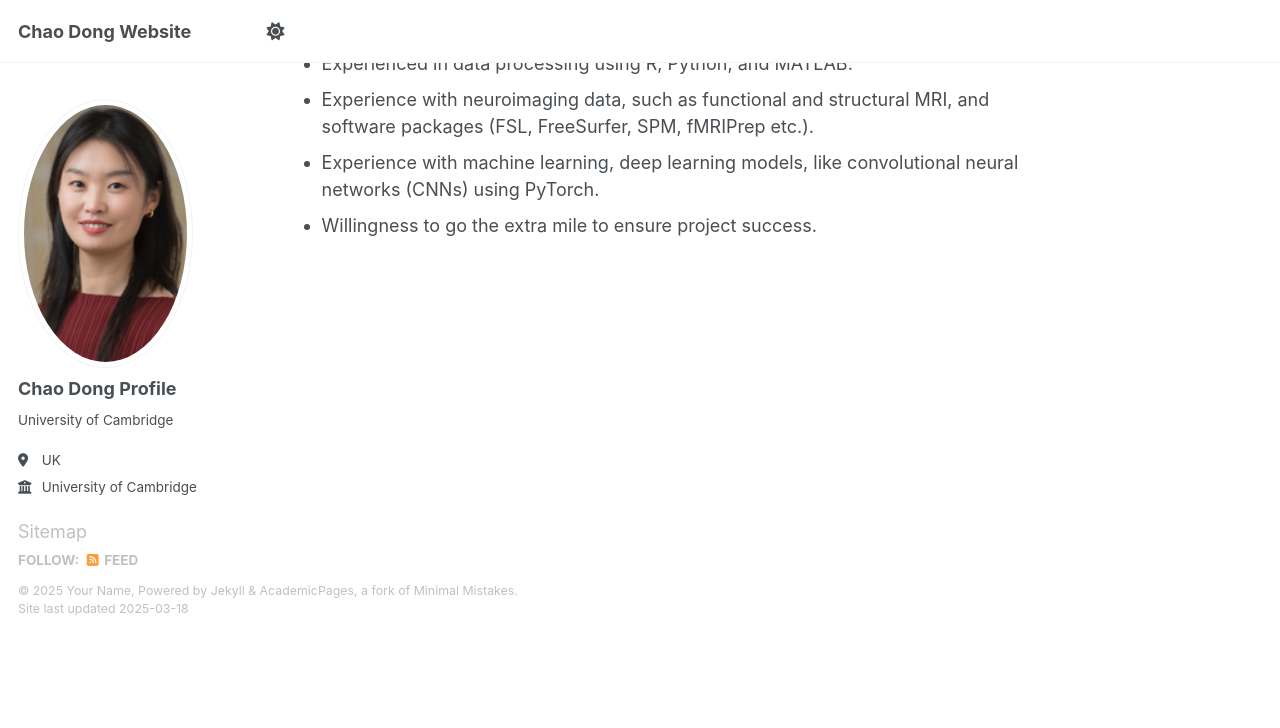
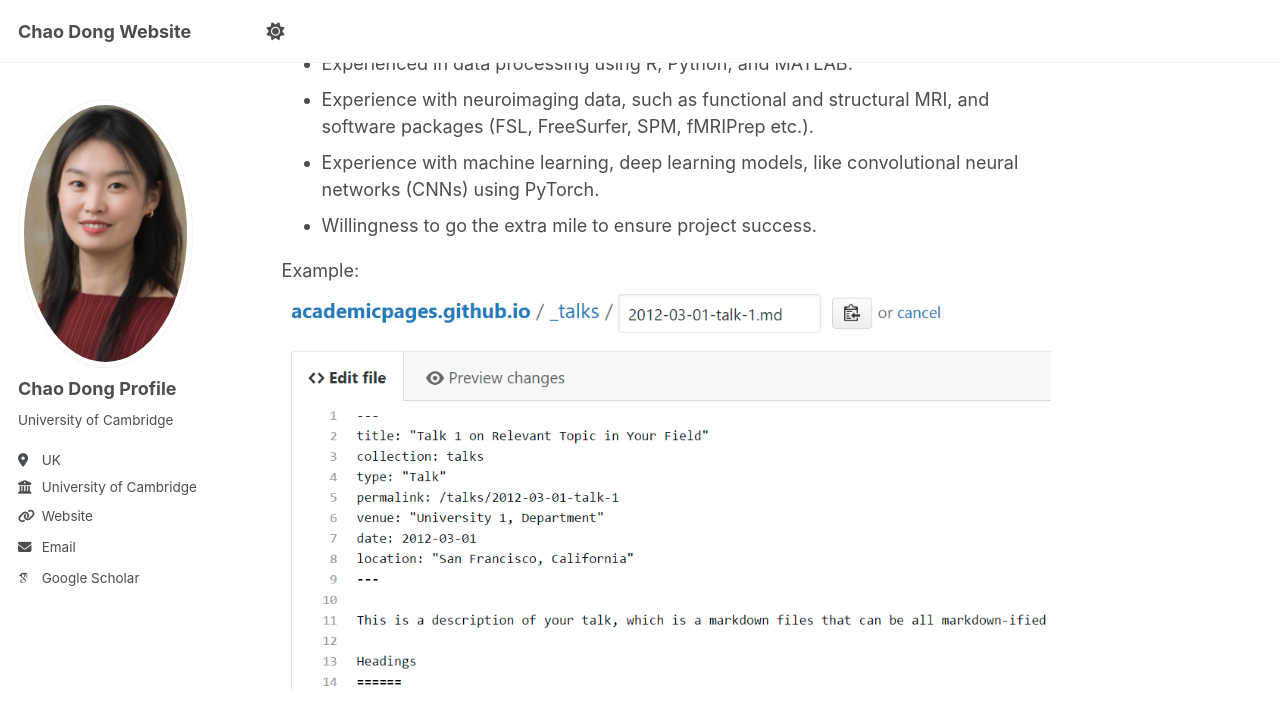
Before and after one commit to ChaoDong12/chaodong.github.io, a Jekyll site: the page built from _pages/about.md, in a window 1280 px wide and 900 px high, scrolled down 2468 px. Shown: the top 728 px of the window. Built offline with Jekyll 4.4.1, drawn with Linux system fonts in a browser that asks for light colours; some web fonts are replaced; before the commit the page ends 3105 px from its top, so only the background shows below that.

Commit message:
Update about.md

```diff
--- a/_pages/about.md
+++ b/_pages/about.md
@@ -59,3 +59,6 @@ Others
 *	Experience with neuroimaging data, such as functional and structural MRI, and software packages (FSL, FreeSurfer, SPM, fMRIPrep etc.).
 *	Experience with machine learning, deep learning models, like convolutional neural networks (CNNs) using PyTorch.
 *	Willingness to go the extra mile to ensure project success.
+
+Example:
+![Editing a markdown file for a talk](/images/editing-talk.png)
```
